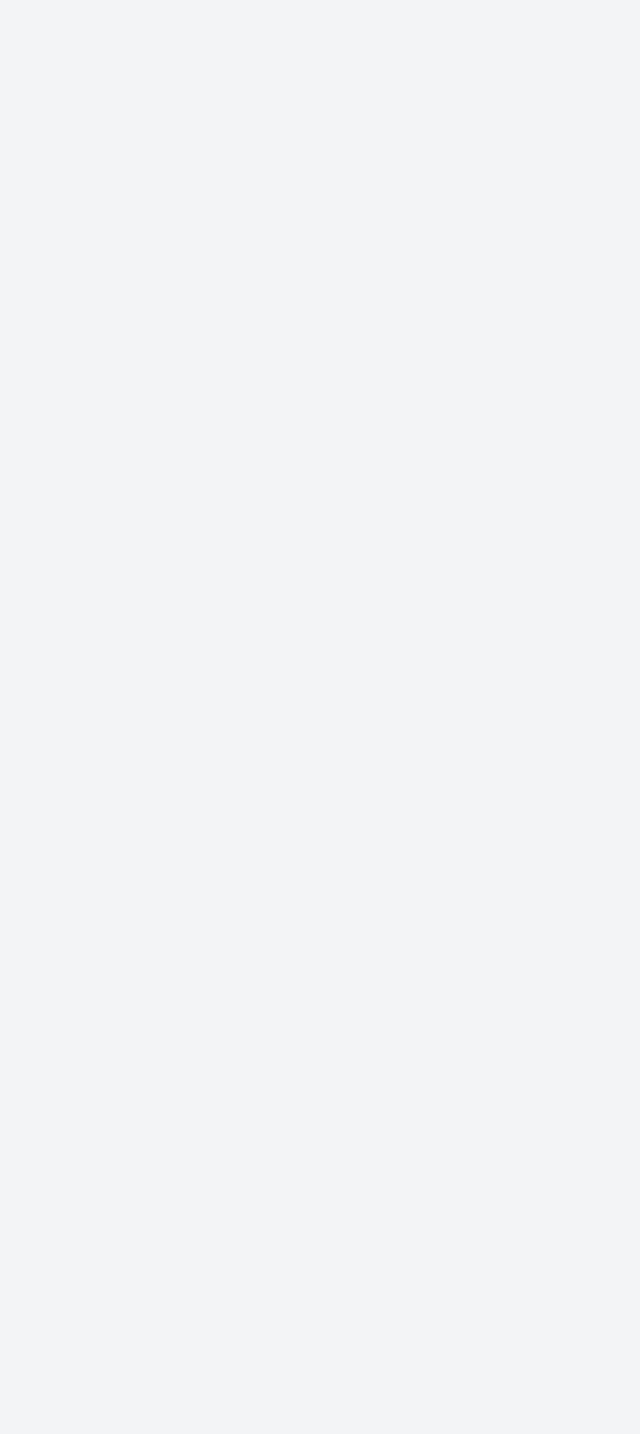
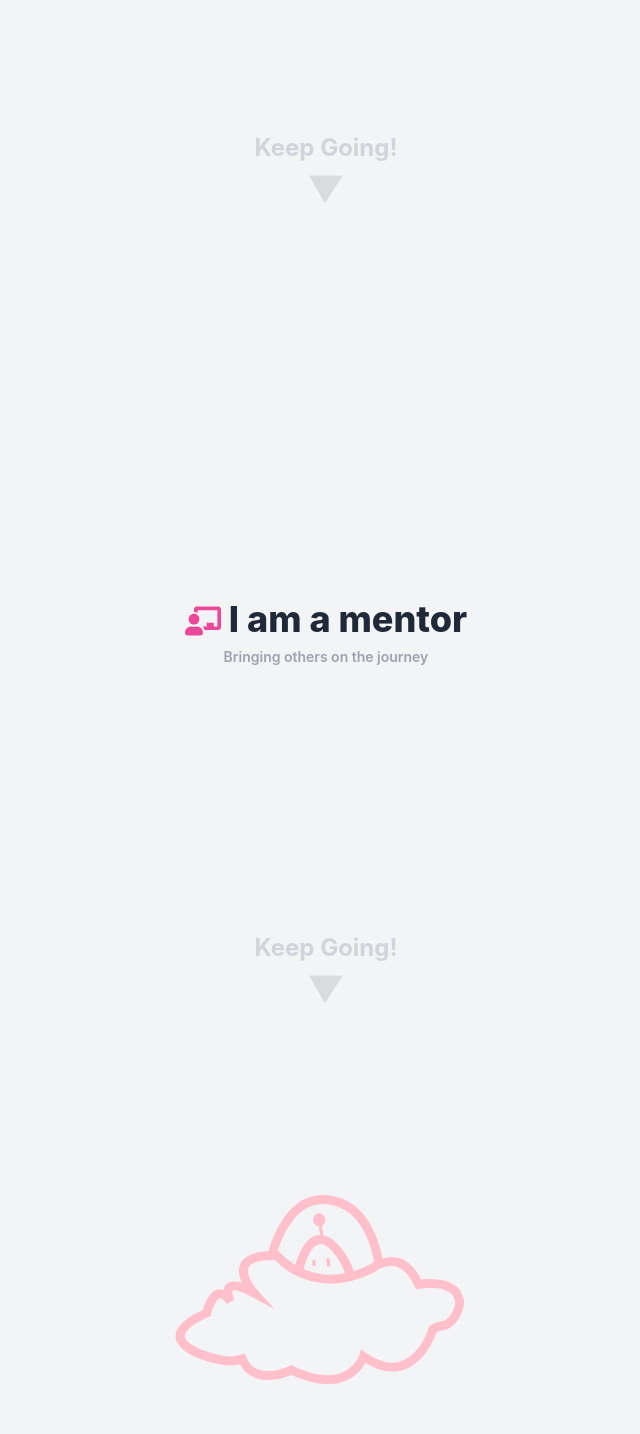
Before and after one commit to leightonvanrooijen/personal-website, a Next.js app: page /about in a window 1280 px wide. Shown: the part 1330-2764 px from the top of the page, without its empty margins (314-954 px from the left). Before the commit the page ends 800 px from the top, so only its background shows below. Built offline with nearby package versions, Linux system fonts and the light colour scheme.

Commit message:
Change scroll bar position to body

```diff
--- a/app/about/page.tsx
+++ b/app/about/page.tsx
@@ -42,7 +42,7 @@ export default function AboutMe() {
   }, []);
 
   return (
-    <div className='flex h-full w-full snap-y snap-mandatory flex-col overflow-scroll scroll-smooth'>
+    <div className='flex h-full w-full flex-col'>
       <div
         id='section-one'
         className='flex h-full shrink-0 snap-start justify-center px-16 py-8 md:py-16'
@@ -50,37 +50,36 @@ export default function AboutMe() {
         <Introduction />
       </div>
       <GenericTextSection
-        text={'I am Curious'}
-        subText={'Always Learning, Always Growing'}
+        text={'I am curious'}
+        subText={'Always learning, always growing'}
         sectionId={'section-two'}
         nextSectionId={'section-three'}
         icon={<FaBrain />}
         animation={<MagnifyingGlass />}
       />
       <GenericTextSection
-        text={'I am a Mentor'}
-        subText={'Bringing Others on the Journey'}
+        text={'I am a mentor'}
+        subText={'Bringing others on the journey'}
         sectionId={'section-three'}
         nextSectionId={'section-four'}
         icon={<FaChalkboardTeacher className='mt-1' />}
         animation={<Teacher />}
       />
-      <GenericTextSection
-        text={'Challenge Seeker'}
-        subText={'The Kind that Others Shy Away From'}
+      <CreatorTextSection
         sectionId={'section-four'}
         nextSectionId={'section-five'}
+      />
+      <GenericTextSection
+        text={'Challenge seeker'}
+        subText={'No problem too tough'}
+        sectionId={'section-five'}
+        nextSectionId={'section-six'}
         icon={<FaHardHat />}
         animation={<Challenge />}
       />
-      <CreatorTextSection
-        sectionId={'section-five'}
-        nextSectionId={'section-six'}
-      />
-
       <GenericTextSection
-        text={'A Sports Player'}
-        subText={'Better as a Team'}
+        text={'A sports player'}
+        subText={'Better as a team'}
         sectionId={'section-six'}
         icon={<FaFutbol />}
         animation={<Sports />}
--- a/app/layout.tsx
+++ b/app/layout.tsx
@@ -11,9 +11,8 @@ export default function RootLayout({
   children: React.ReactNode;
 }) {
   return (
-    <html lang='en '>
-      <body className='flex h-[100dvh] w-full flex-col bg-gray-100'>
-        {/*<Header />*/}
+    <html lang='en' className='snap-y snap-mandatory scroll-smooth'>
+      <body className='flex h-screen w-full flex-col overflow-scroll bg-gray-100'>
         {children}
       </body>
     </html>
```
